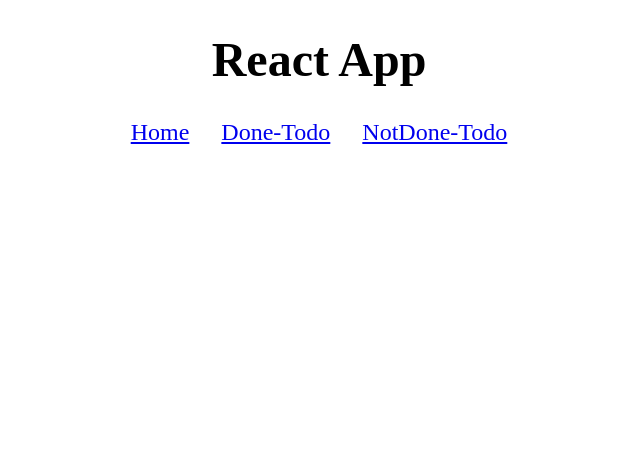
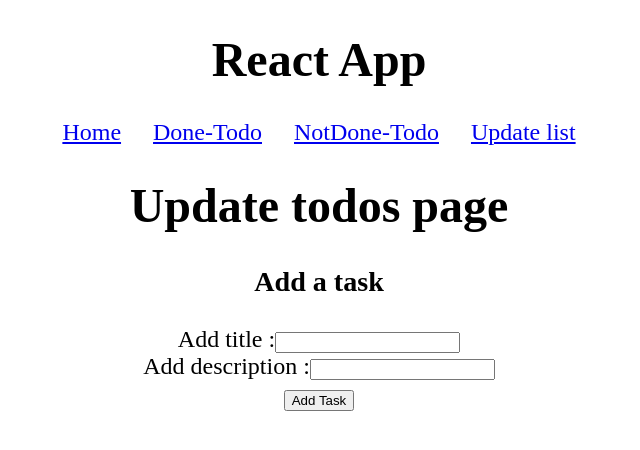
Before and after one commit to sharath-io/todo-app, a React (Create React App) app: page /update in a window 1280 px wide. Shown: the top 450 px of the page, without its empty margins (321-961 px from the left). Built offline with nearby package versions, Linux system fonts and the light colour scheme.

Commit message:
added functionality for remove & add new task

```diff
--- a/src/App.js
+++ b/src/App.js
@@ -5,6 +5,7 @@ import {Home} from './pages/home';
 import {Done} from './pages/done';
 import {NotDone} from './pages/notDone';
 import {Header} from './components/header';
+import { UpdateTodos } from './pages/updateTodos';
 
 
 function App() {
@@ -17,6 +18,8 @@ function App() {
       <Route path="/" element={<Home/>} />
       <Route path="/done" element={<Done/>} />
       <Route path="/notDone" element={<NotDone/>} />
+      <Route path="/update" element={<UpdateTodos/>} />
+
      </Routes>
     </div>
   );
--- a/src/components/header.js
+++ b/src/components/header.js
@@ -5,6 +5,8 @@ export const Header =() =>{
             <NavLink to="/" className="nav-link">Home</NavLink>
             <NavLink to="/done" className="nav-link">Done-Todo</NavLink>
             <NavLink to="/notDone" className="nav-link">NotDone-Todo</NavLink>
+            <NavLink to="/update" className="nav-link">Update list</NavLink>
+
            </nav>
     )
 }
--- a/src/contexts/todoContext.js
+++ b/src/contexts/todoContext.js
@@ -10,9 +10,14 @@ const reducerFunction = (state,action) =>{
             todoItems:  state.todoItems.map(task => task.id === Number(action.payload)
               ? {...task, isCompleted: !task.isCompleted} : task)
         }
-        default : return
+        case 'ADD_TASK' : return {
+            todoItems : [...state.todoItems, action.payload]
+        }
+        default : return state;
     }
 }
+
+
 
 export const TodoProvider = ({children}) =>{
 
--- /dev/null
+++ b/src/pages/updateTodos.js
@@ -0,0 +1,31 @@
+import {useContext, useState} from 'react';
+import { TodoContext } from "..";
+
+
+export const UpdateTodos = () =>{
+    const { state, dispatch} = useContext(TodoContext)
+    const [newTask, setNewTask] = useState(
+        {id:0, title:'', description:'', isCompleted: null}
+     );
+
+    return (
+        <div>
+            <h1>Update todos page</h1>
+
+            <h3>Add a task</h3>
+           <div>
+           <label>
+                Add title :
+                 <input type="text" onChange={(e)=> setNewTask({...newTask, title:e.target.value})}/>
+            </label>
+            </div>
+            <label>
+                <div>
+                Add description :
+                 <input type="text" onChange={(e)=> setNewTask({...newTask, description:e.target.value })}/>
+                </div>
+            </label>
+            <button onClick={()=> dispatch({type: 'ADD_TASK', payload: {...newTask, id: state.todoItems.length+1, isCompleted: false}})}>Add Task</button>
+        </div>
+    )
+}
```
